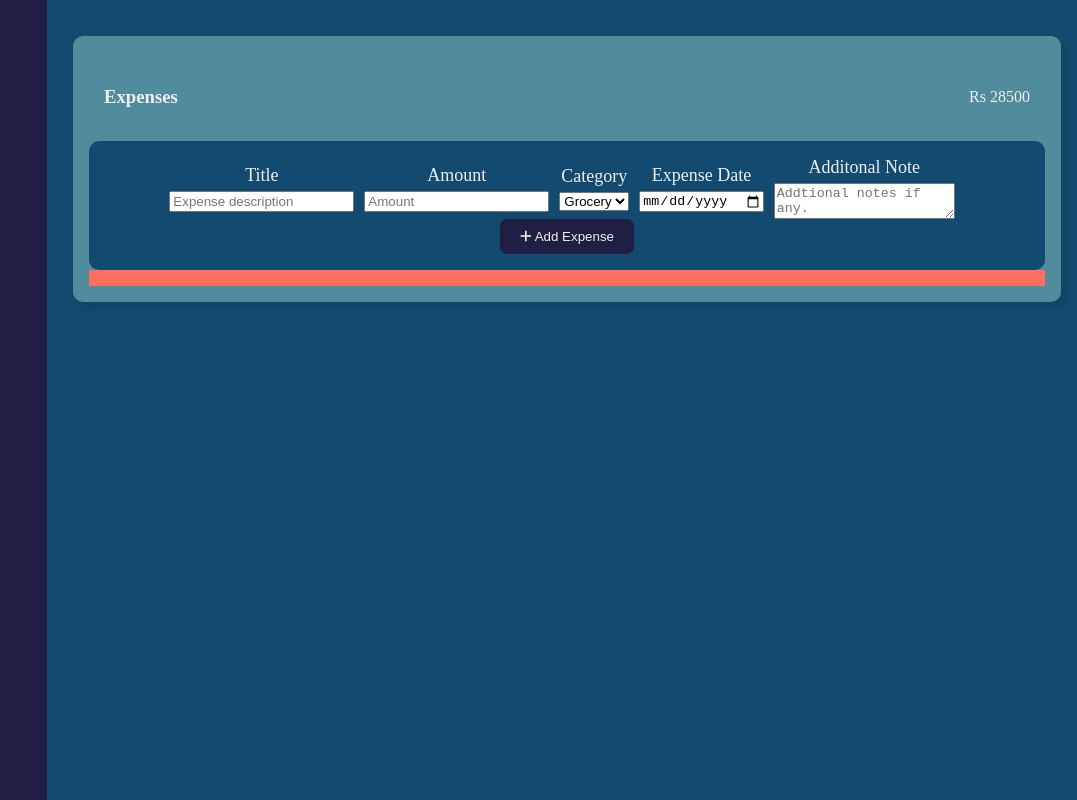
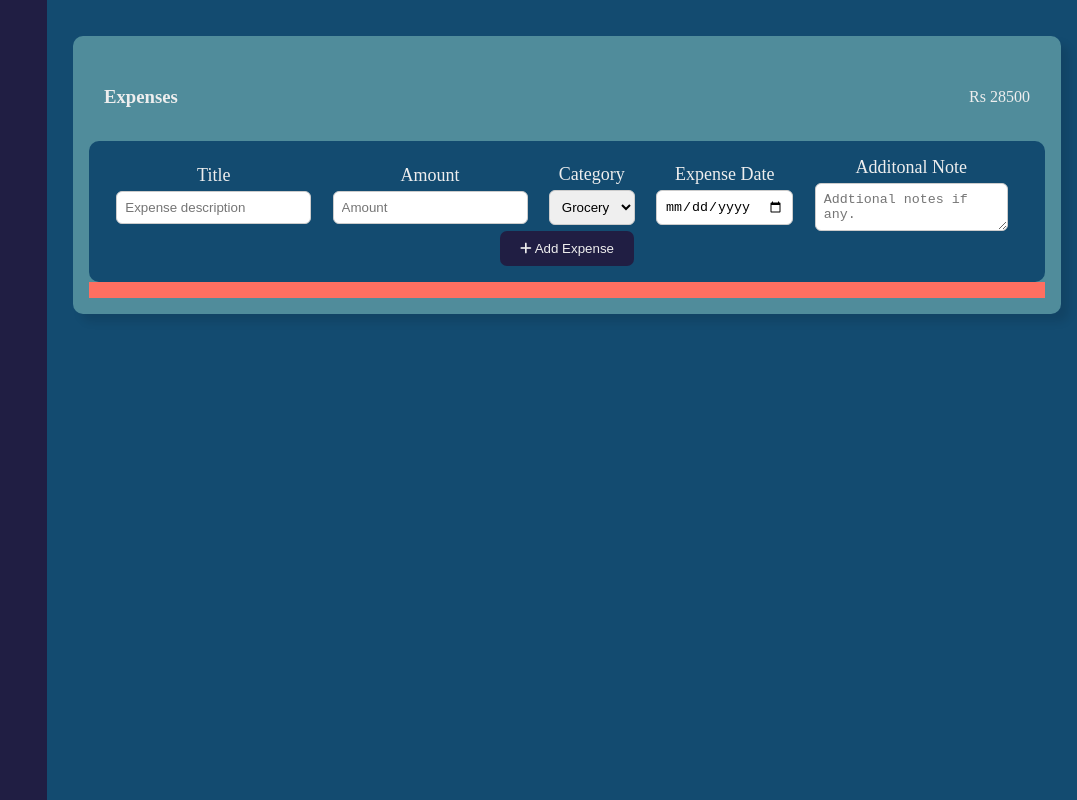
Before and after one commit to rohitghatal1/ExpenseTracker-React-TS, a React (Create React App) app: page / in a window 1280 px wide. Shown: the whole page, without its empty margins (203-1280 px from the left). Built offline with nearby package versions, Linux system fonts and the light colour scheme.

Commit message:
added styles for input tags

```diff
--- a/src/CSS/expense.css
+++ b/src/CSS/expense.css
@@ -29,10 +29,16 @@
     align-items: center;
 }
 
-.expenseComponent .newExpenseSection .addExpenseModal, .addExpenseForm{
+.expenseComponent .newExpenseSection .addExpenseModal .addExpenseForm{
     display: flex;
     justify-content: space-evenly;
     align-items: center;
+}
+
+.expenseComponent .newExpenseSection .addExpenseModal .addExpenseForm input, select, textarea{
+    padding: 8px;
+    border-radius: 6px;
+    border: 1px solid #ccc;
 }
 
 .expenseComponent .newExpenseSection .addExpenseModal .expenseElement{
```
